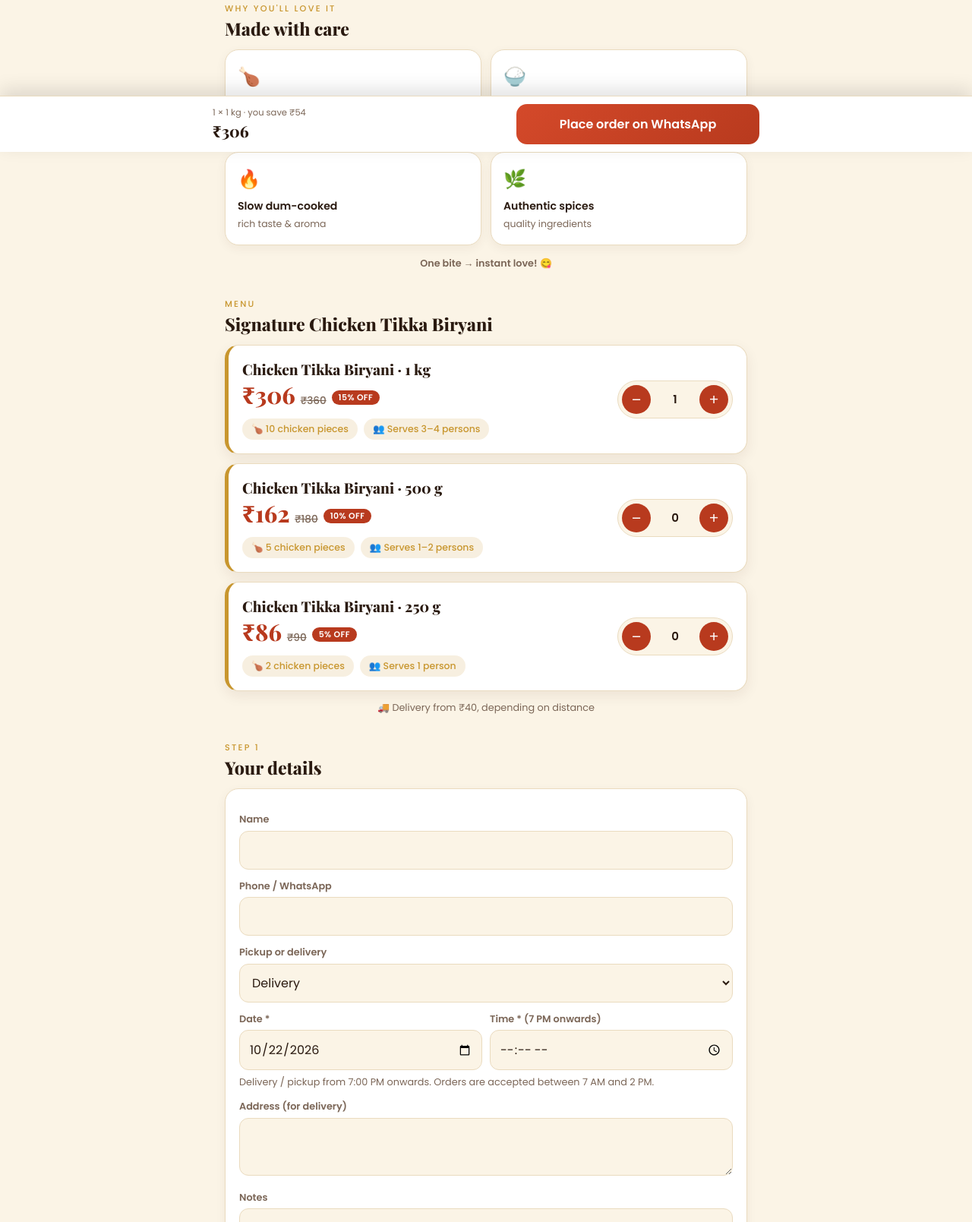
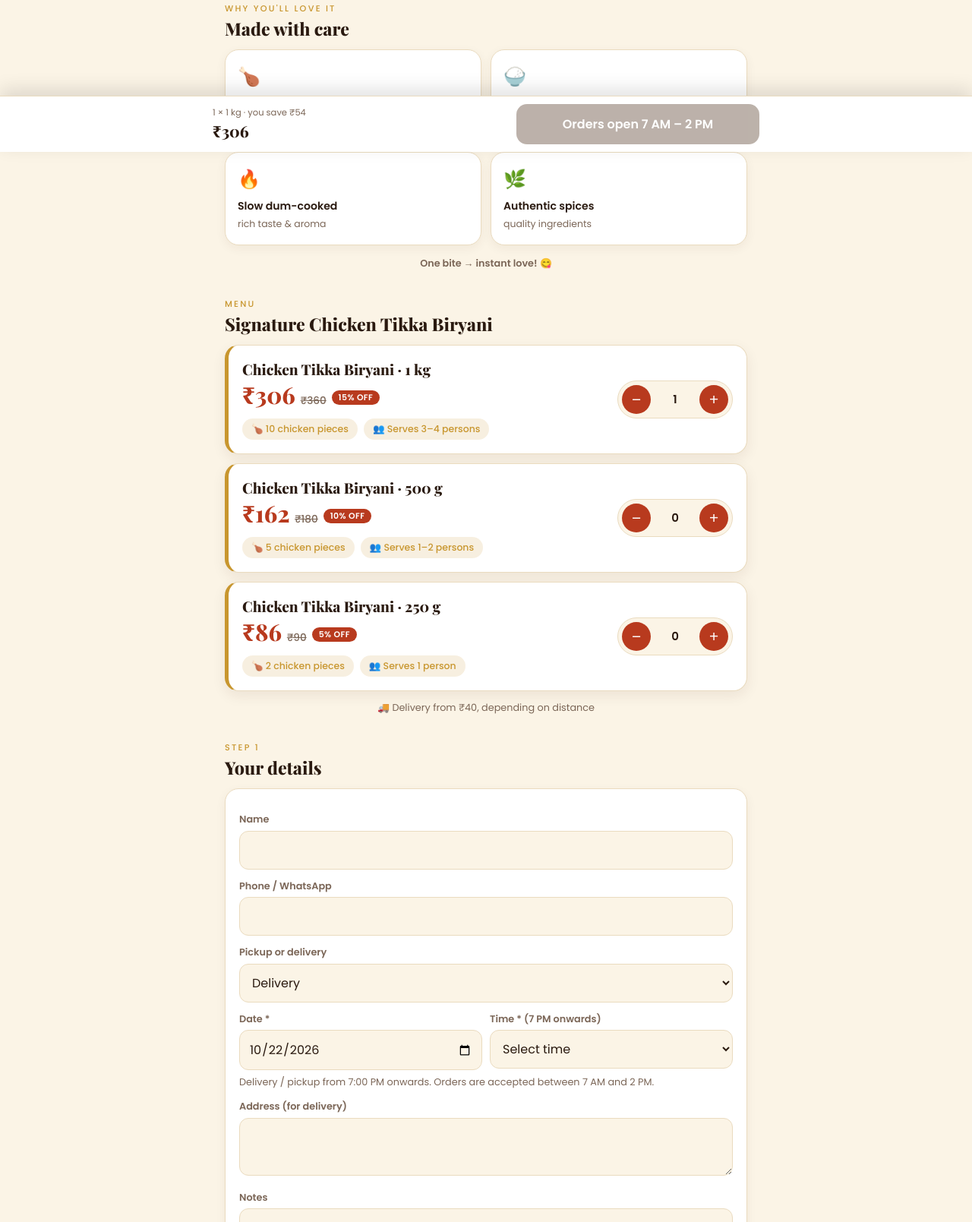
Before and after one commit to FAIZAAN01/thebowlbiryani, a website: page index.html in a window 1280 px wide. Shown: the part 600-2209 px from the top of the page at 76% size. Drawn offline with nearby package versions, Linux system fonts and the light colour scheme.

Commit message:
new update

```diff
--- a/index.html
+++ b/index.html
@@ -155,7 +155,7 @@ input,textarea,select{transition:border-color .2s,box-shadow .2s}
 <label class="l" for="nm">Name</label><input type="text" id="nm" autocomplete="name">
 <label class="l" for="ph">Phone / WhatsApp</label><input type="tel" id="ph" autocomplete="tel">
 <label class="l" for="md">Pickup or delivery</label><select id="md"><option>Delivery</option><option>Pickup</option></select>
-<div id="sch"><div class="two"><div><label class="l" for="dt">Date *</label><input type="date" id="dt" required></div><div><label class="l" for="tm">Time * (7 PM onwards)</label><input type="time" id="tm" min="19:00" required></div></div>
+<div id="sch"><div class="two"><div><label class="l" for="dt">Date *</label><input type="date" id="dt" required></div><div><label class="l" for="tm">Time * (7 PM onwards)</label><select id="tm" required><option value="">Select time</option><option value="19:00">7:00 PM</option><option value="19:30">7:30 PM</option><option value="20:00">8:00 PM</option><option value="20:30">8:30 PM</option><option value="21:00">9:00 PM</option><option value="21:30">9:30 PM</option><option value="22:00">10:00 PM</option><option value="22:30">10:30 PM</option><option value="23:00">11:00 PM</option><option value="23:30">11:30 PM</option></select></div></div>
 <p class="note" style="margin:6px 0 0">Delivery / pickup from 7:00 PM onwards. Orders are accepted between 7 AM and 2 PM.</p></div>
 <label class="l" for="ad">Address (for delivery)</label><textarea id="ad" rows="2"></textarea>
 <label class="l" for="nt">Notes</label><input type="text" id="nt" placeholder="Spice level, preferred time, etc.">
@@ -199,7 +199,7 @@ function stat(){
  if(a&&b){if(n>=a&&n<b)return{open:true,until:b};if(n<a)return{open:false,at:a};return{open:false}}
  if(a&&n<a)return{open:false,at:a};
  return{open:!!S.open,until:b>n?b:0}}
-function inWin(){const [h,m]=new Date().toLocaleTimeString("en-GB",{timeZone:"Asia/Kolkata",hour:"2-digit",minute:"2-digit",hourCycle:"h23"}).split(":").map(Number),x=h*60+m;return x>=420&&x<1440}
+function inWin(){const [h,m]=new Date().toLocaleTimeString("en-GB",{timeZone:"Asia/Kolkata",hour:"2-digit",minute:"2-digit",hourCycle:"h23"}).split(":").map(Number),x=h*60+m;return x>=420&&x<840}
 function render(){
  const st=stat(),o=st.open,pre=pm()=="pre",t=tot();
  $("st").className="pill"+(o?" open":"");
```
